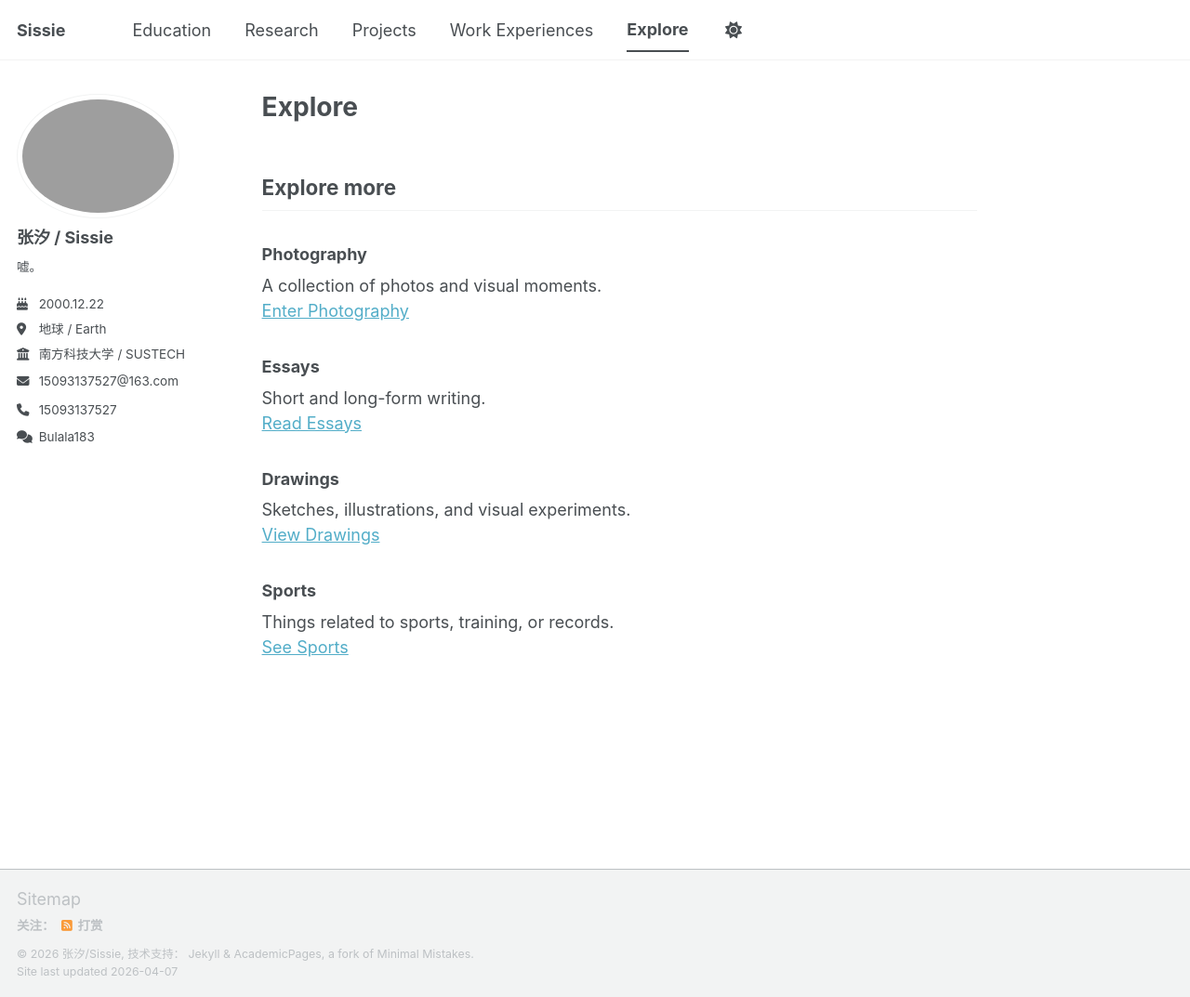
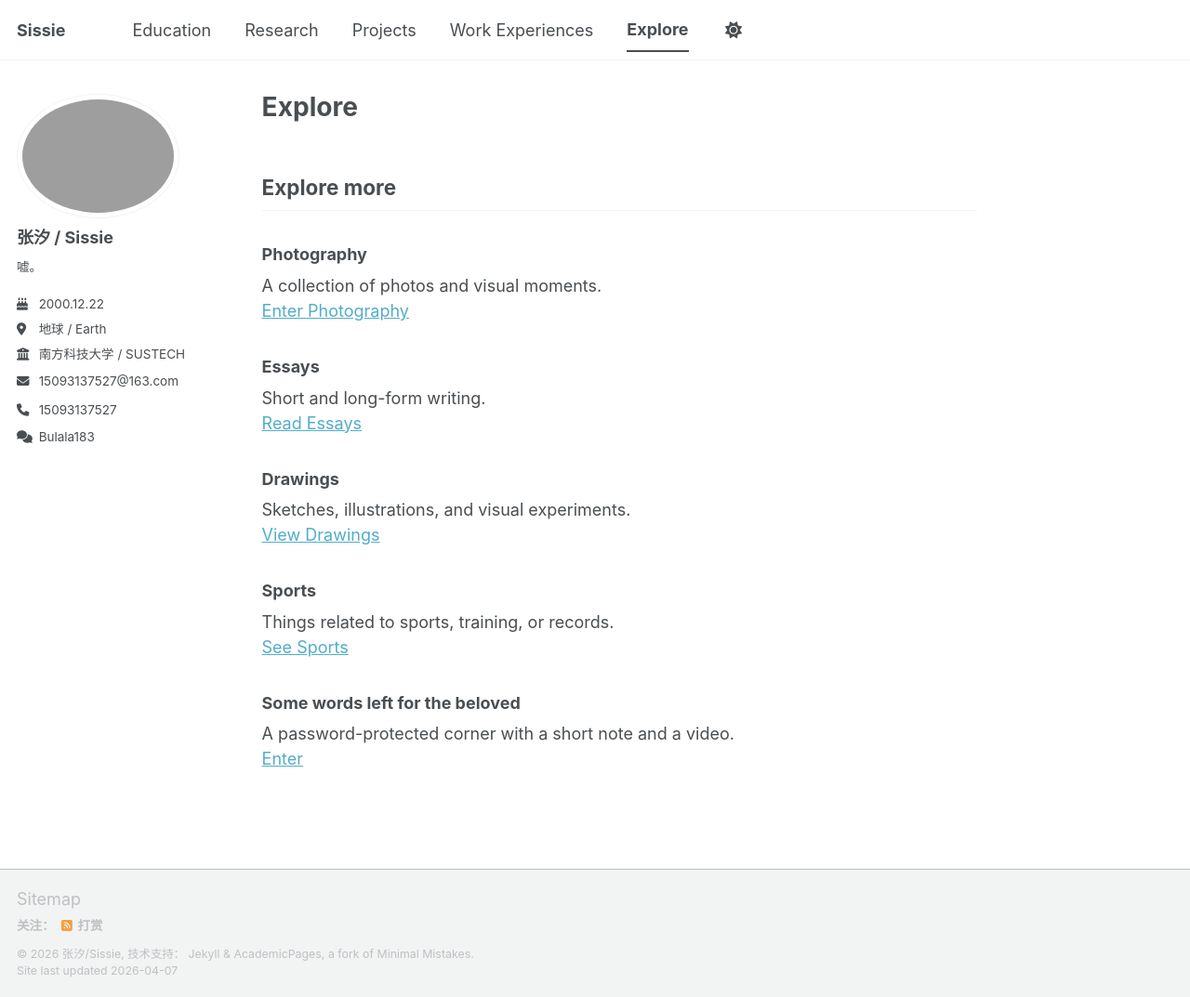
Before and after one commit to SeeSissie/SeeSissie.github.io, a Jekyll site: the page built from _pages/explore.md, in a window 1280 px wide and 1073 px high. Shown: the whole window at 93% size. Built offline with Jekyll 4.4.1, drawn with Linux system fonts in a browser that asks for light colours; a script bundle is joined from its source files by our own code; library files that are not in the unit come from our copies.

Commit message:
Update explore.md

```diff
--- a/_pages/explore.md
+++ b/_pages/explore.md
@@ -21,3 +21,7 @@ Sketches, illustrations, and visual experiments.
 ### Sports
 Things related to sports, training, or records.
 [See Sports](/sports/)
+
+### Some words left for the beloved
+A password-protected corner with a short note and a video.
+[Enter](/beloved/)
```
